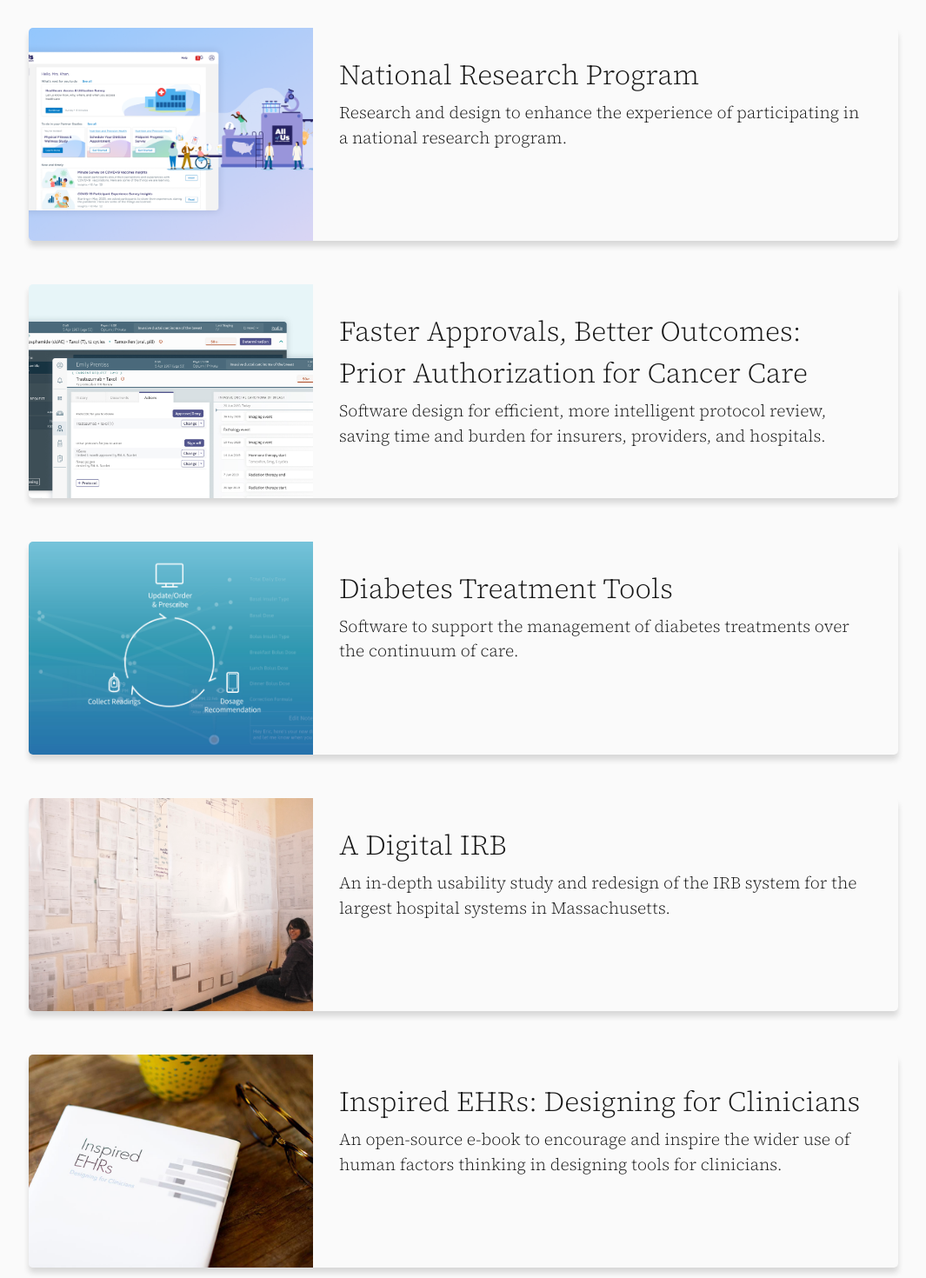
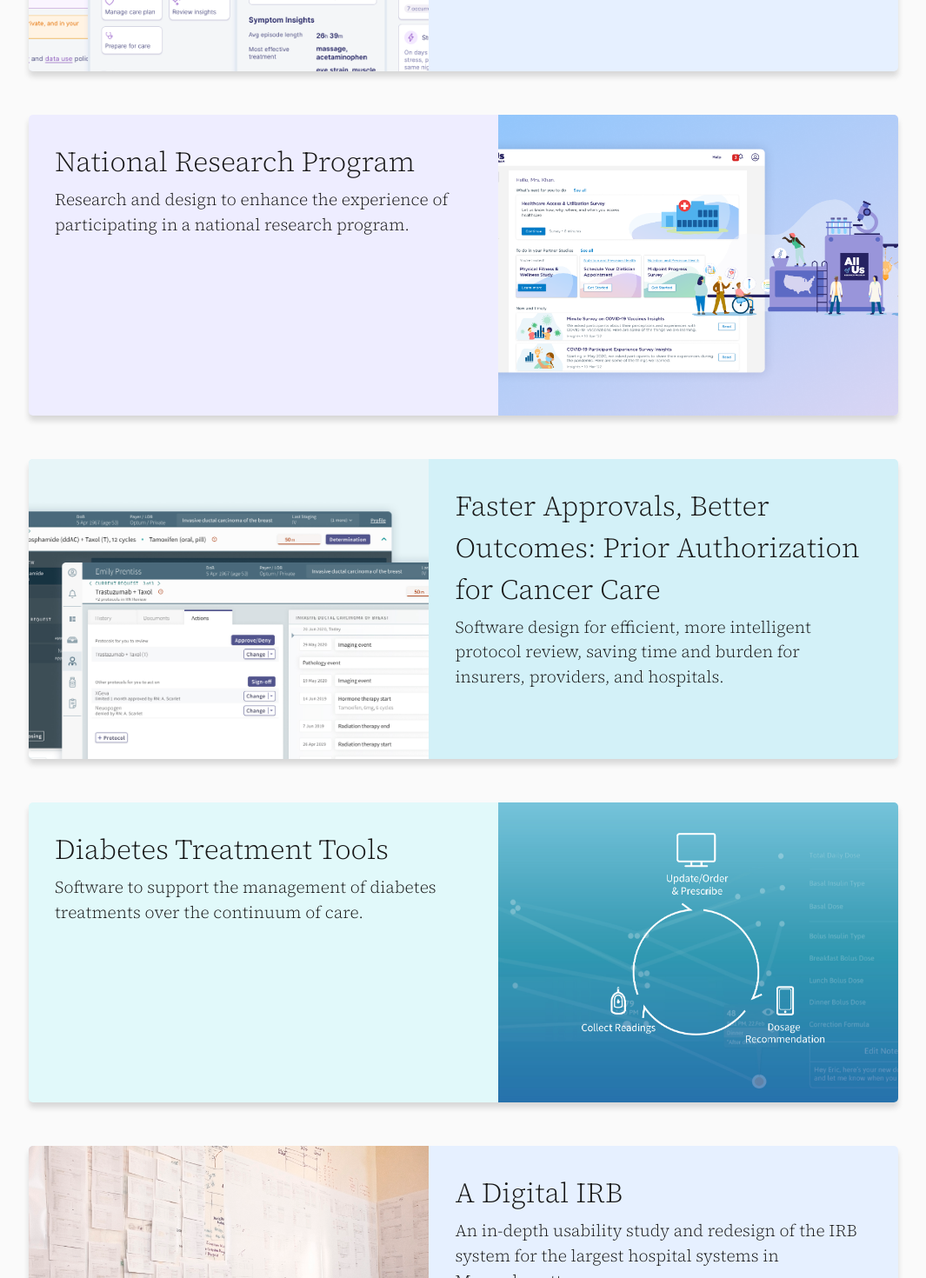
Before and after one commit to jen-p/jens-portfolio-2024, a Next.js app: page / in a window 1280 px wide. Shown: the part 640-2110 px from the top of the page at 87% size, without its empty margins (107-1172 px from the left). Built offline with nearby package versions, Linux system fonts and the light colour scheme.

Commit message:
added some color

```diff
--- a/src/components/contact.js
+++ b/src/components/contact.js
@@ -5,7 +5,7 @@ const Contact = () => {
 
   return (
     <div className="contactBox">
-        {/* <div className="container">
+        <div className="container">
             <h2>Get in touch!</h2>
             <p>Interested in collaborating or have a project in mind? Let's chat!</p>
             <a
@@ -16,7 +16,7 @@ const Contact = () => {
                 >
                 Contact me
             </a>
-        </div> */}
+        </div>
 
         {/* <section className="py-20">
             <div className="rounded-3xl bg-gradient-to-br from-blue-50 to-purple-50 p-12 text-center md:p-16">
--- a/src/components/projectCard.js
+++ b/src/components/projectCard.js
@@ -5,16 +5,20 @@ import Image from 'next/image'
 
 const ProjectCard = (props) => {
     const {
+      id,
       title,
       desc,
       link,
       hero,
-      alt
+      alt,
+      index
     } = props
+
+    const isEven = index % 2 === 0
 
     return (
       <div className="projectCardWrapper">
-        <div className="projectCard">
+        <div className={`projectCard ${id}`}>
           <Link className="projectImage" href={link} >
             <div className="projectHero">
               <img src={hero} className="heroImage" alt={alt} />
--- a/src/pages/index.js
+++ b/src/pages/index.js
@@ -20,6 +20,7 @@ const Whoami = () => (
             return (
               <ProjectCard
                 key={project.title}
+                id={project.id}
                 link={project.link}
                 desc={project.desc}
                 hero={project.hero}
--- a/src/styles/_projects.scss
+++ b/src/styles/_projects.scss
@@ -9,6 +9,11 @@
     .projectCardWrapper {
 		width: 100%;
       	margin: 25px 0;
+		&:nth-child(even) {
+			.projectCard {
+				flex-direction: row-reverse;
+			}
+		}
   	}
     .projectCard {
 		display: flex;
@@ -20,12 +25,31 @@
 		@media only screen and (min-width: $bp-small) and (max-width: $bp-medium) {
 			flex-direction: column;
 		}
+
       	h2, p {
 			margin: 0;
 			padding: 0;
 		}
 		p {
 			padding: 5px 0 10px 0;
+		}
+		&.living-health-lab,  {
+        	background-color: $light-blue; // or use a variable
+		}
+		&.all-of-us {
+			background-color: $light-purple2;
+		}
+		&.oncology-prior-auths {
+			background-color: $light-teal2;
+		}
+		&.diabetes-treatment-tools {
+			background-color: $light-teal;
+		}
+		&.partners-irb {
+			background-color: $light-blue;
+		}
+		&.inspired-ehrs {
+			background-color: $light-purple2;
 		}
 		.projectImage, .projectDeets {
 			display: inline-block;
@@ -39,7 +63,10 @@
 		.projectDeets {
 			vertical-align: top;
 			padding: 30px;
-			width: 90%;
+			width: 50%;
+			@media only screen and (min-width: $bp-small) and (max-width: $bp-medium) {
+				width: 90%;
+			}
 			a {
 				color:$not-black;
 				font-weight: $fw-bold;
@@ -49,11 +76,9 @@
 				}
 			}
 		}
+
     }
     .projectHero {
-      	// box-shadow: 0 6px 6px 0 rgba(24,24,24,0.15);
-     	// border-radius: 5px;
-		// transition: box-shadow ease .5s;
 		height: 100%;
 		aspect-ratio: 4 / 3;
 		overflow: hidden;
--- a/src/styles/_variables.scss
+++ b/src/styles/_variables.scss
@@ -3,8 +3,11 @@ $not-black: #181818;
 $gray: #8F8F8F;
 $purple: #895A9D;
 $teal: #198597;
-$light-teal: #C7EDEF;
+$light-teal: #E1F9FA;
+$light-teal2: #D3F1F8;
 $light-purple: #E6DCEA;
+$light-purple2: #EEEDFF;
+$light-blue: #E6F0FF;
 $gray-border: #C4C4C4;
 $bg-light: #F4F4F4;
 $bg-lighter: #FAFAFA;
```
